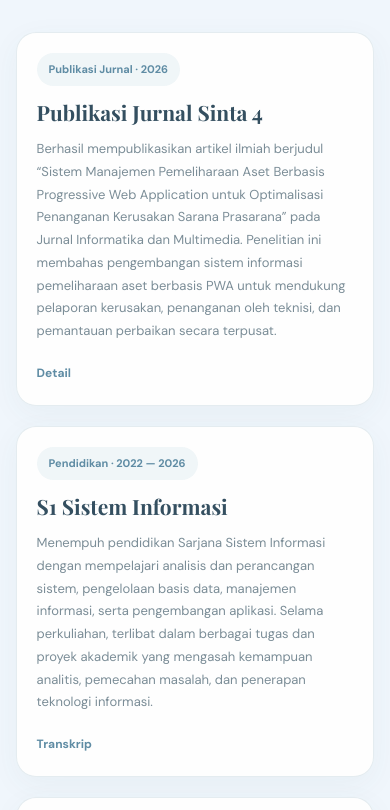
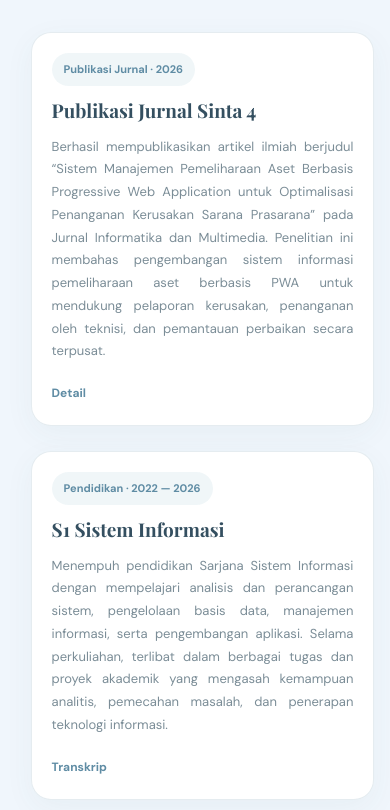
Before and after one commit to aisatul-Iza/portofolio, a plain HTML site: page index.html in a window 390 px wide. Shown: the part 9754-10564 px from the top of the page. Drawn offline with nearby package versions, Linux system fonts and the light colour scheme.

Commit message:
update style2

```diff
--- a/style.css
+++ b/style.css
@@ -580,8 +580,8 @@ section { padding: 110px 0;}
     margin: 55px auto 0;
     display: grid;
     grid-template-columns: repeat(2, minmax(0, 1fr));
-    column-gap: 35px;
-    row-gap: 35px;
+    column-gap: 120px;
+    row-gap: 65px;
     align-items: start;
 }
 .timeline-item {
@@ -589,16 +589,13 @@ section { padding: 110px 0;}
     z-index: 1;
     min-width: 0;
 }
-.timeline-item:nth-child(odd) {
-    transform: translateY(-15px);
-}
-.timeline-item:nth-child(even) {
-    transform: translateY(15px);
-}
+.timeline-item:nth-child(odd) { transform: translateY(-15px); }
+.timeline-item:nth-child(even) { transform: translateY(90px); }
 .timeline-content {
+    position: relative;
     height: 100%;
     padding: 25px;
-    background: rgba(255, 255, 255, .92);
+    background: rgba(255, 255, 255, .95);
     border: 1px solid var(--border);
     border-radius: 20px;
     box-shadow: 0 8px 30px rgba(62, 91, 107, .05);
@@ -631,6 +628,7 @@ section { padding: 110px 0;}
     line-height: 1.75;
     color: var(--muted);
     margin-bottom: 15px;
+    text-align: justify;
 }
 .timeline-link {
     display: inline-flex;
@@ -810,8 +808,17 @@ footer { padding: 30px 0;}
     .about-content p { font-size: 14px; }
     .skills-grid { grid-template-columns: repeat(2, 1fr); }
     .projects-grid { grid-template-columns: repeat(2, 1fr); }
-    .timeline { grid-template-columns: 1fr; gap: 20px; margin-top: 35px; }
-    .timeline-item:nth-child(odd), .timeline-item:nth-child(even) { transform: none; }
+    .timeline {
+        grid-template-columns: 1fr;
+        gap: 25px;
+        margin-top: 35px;
+        padding-left: 15px;
+    }
+    .timeline-item:nth-child(odd),
+    .timeline-item:nth-child(even) {transform: none;}
+    .timeline-content { padding: 22px; }
+    .timeline-content h3 { font-size: 19px; }
+    .timeline-content p { font-size: 13px; }
     .contact-card { padding: 55px 25px; border-radius: 25px; }
     .footer-inner { flex-direction: column; text-align: center; }
 }
```
